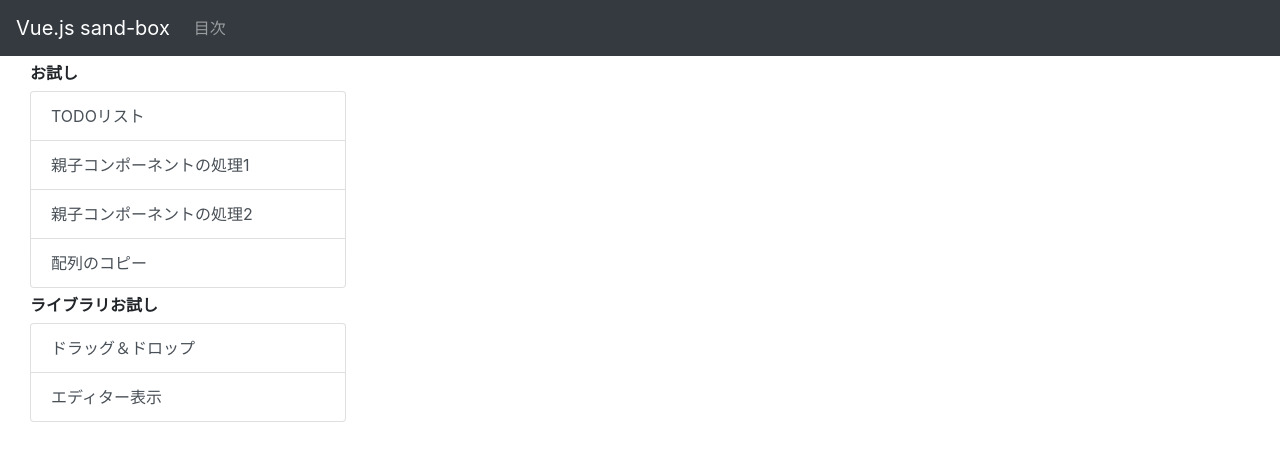
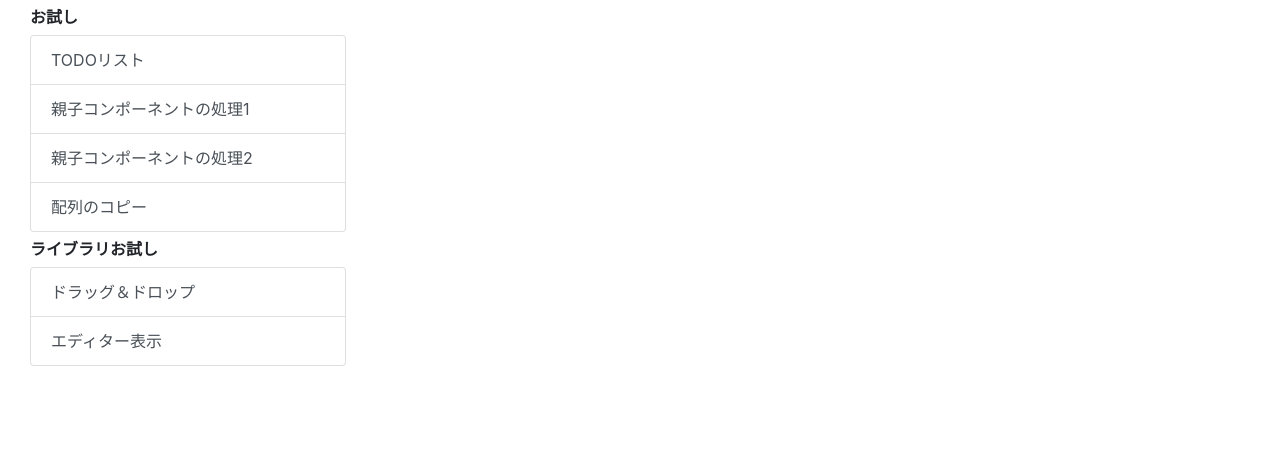
Before and after one commit to kyoruni/vue-sand-box, a Vue app: page / in a window 1280 px wide. Shown: the top 458 px of the page. Built offline with nearby package versions, Linux system fonts and the light colour scheme.

Commit message:
:construction: 一旦ヘッダーメニューをコメントアウト

```diff
--- a/src/App.vue
+++ b/src/App.vue
@@ -1,17 +1,17 @@
 <template>
   <div id="app">
     <!-- ヘッダーメニュー -->
-    <b-navbar toggleable="lg" type="dark" variant="dark">
-      <b-navbar-brand href="#">Vue.js sand-box</b-navbar-brand>
+    <!-- <b-navbar toggleable="lg" type="dark" variant="dark">
+      <b-navbar-brand href="#">Vue.js sand-box</b-navbar-brand> -->
       <!-- メニューリンク -->
-      <b-navbar-toggle target="nav-collapse"></b-navbar-toggle>
-      <b-collapse id="nav-collapse" is-nav>
+      <!-- <b-navbar-toggle target="nav-collapse"></b-navbar-toggle>
+      <b-collapse id="nav-collapse" is-nav> -->
         <!-- Home -->
-        <b-navbar-nav>
+        <!-- <b-navbar-nav>
           <b-nav-item to="/">目次</b-nav-item>
         </b-navbar-nav>
       </b-collapse>
-    </b-navbar>
+    </b-navbar> -->
     <!-- メインページ -->
     <b-container fluid class="mt-2">
       <router-view/>
```
